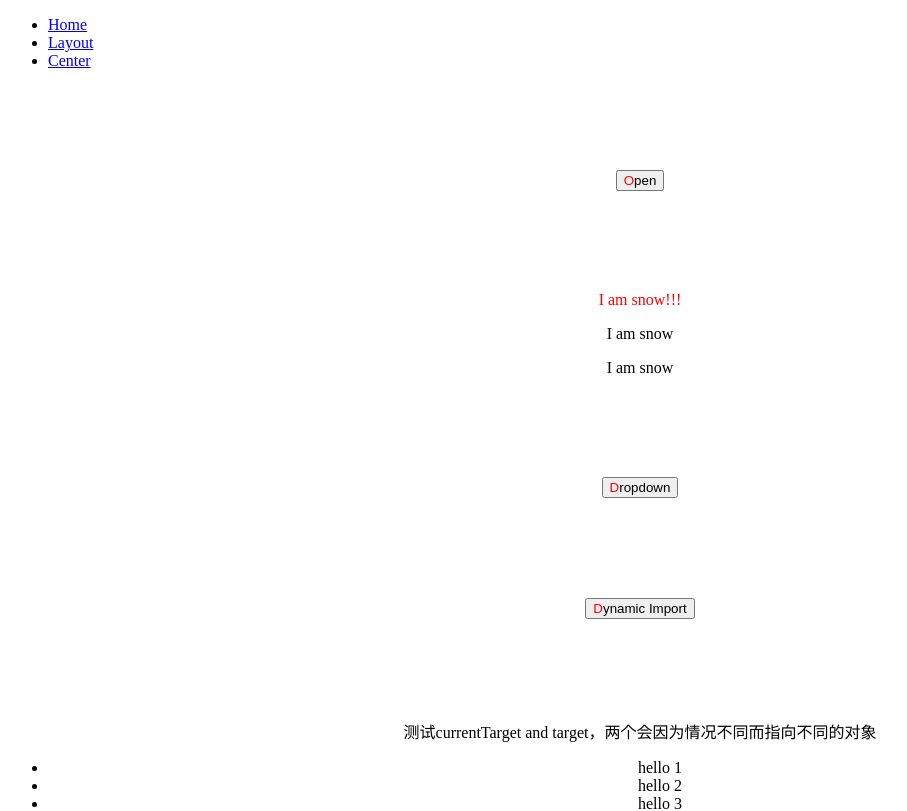
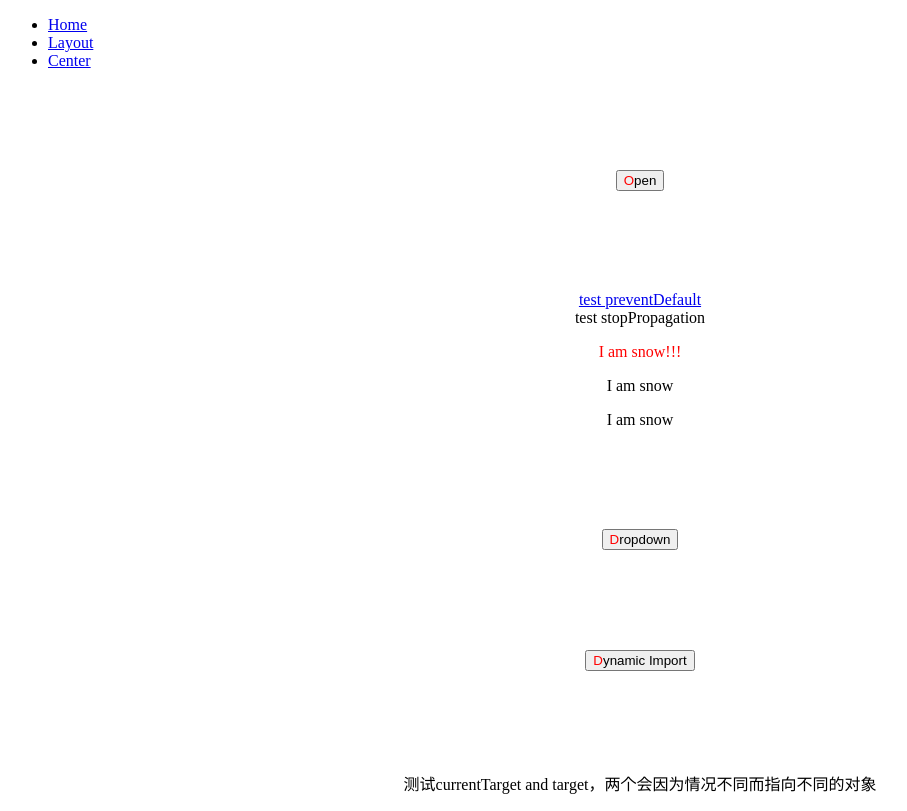
Before and after one commit to giftedunicorn/reactplay, a React (Create React App) app: page / in a window 1280 px wide. Shown: the top 811 px of the page, without its empty margins (0-907 px from the left). Built offline with nearby package versions, Linux system fonts and the light colour scheme; the HTML template or start-up script is replaced by a standard one.

Commit message:
Test stopPropagation and prevent Default

```diff
--- a/src/Home.js
+++ b/src/Home.js
@@ -173,6 +173,34 @@ function App() {
     )
   }
 
+  const testStopPropagation = function(event, id) {
+    // only print 1 and will stop bubbling phase
+    event.stopPropagation()
+    alert(id)
+  }
+
+  const testPreventDefault = function(event) {
+    // will prevent <a> redirect action
+    event.preventDefault()
+  }
+
+  const renderHtmlFunctions = function() {
+    return (
+      <div>
+        <a href="http://www.baidu.com" onClick={(event) => testPreventDefault(event)}>test preventDefault</a>
+        <div onClick={(event) => testStopPropagation(event, 4)}>
+          <div onClick={(event) => testStopPropagation(event, 3)}>
+            <div onClick={(event) => testStopPropagation(event, 2)}>
+              <div onClick={(event) => testStopPropagation(event, 1)}>
+                test stopPropagation
+              </div>
+            </div>
+          </div>
+        </div>
+      </div>
+    )
+  }
+
   return (
     <div className="App">
       <div style={{margin: 100}}>
@@ -180,6 +208,7 @@ function App() {
           openModal()
         }}>Open</button>
       </div>
+      {renderHtmlFunctions()}
       {renderDemo()}
       {renderDropdown()}
       {renderDynamicImport()}
```
